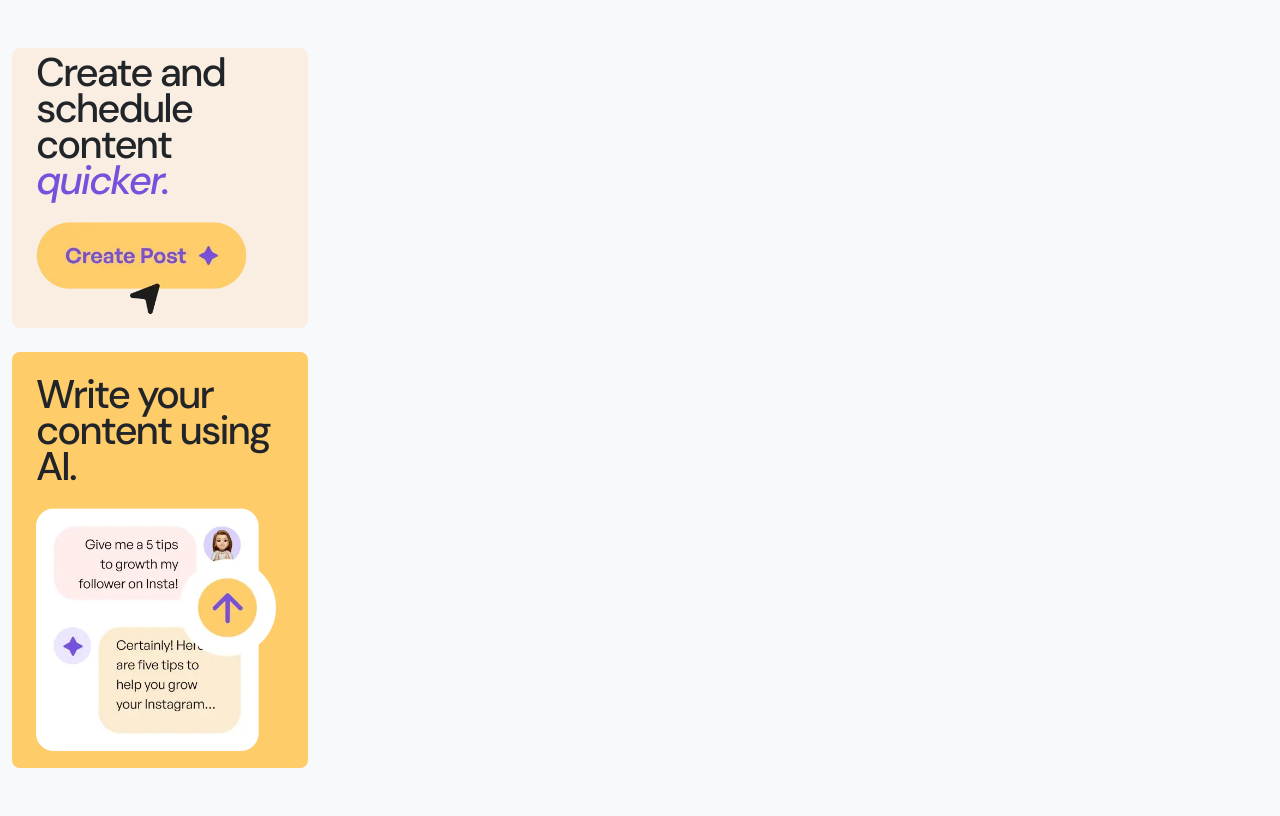
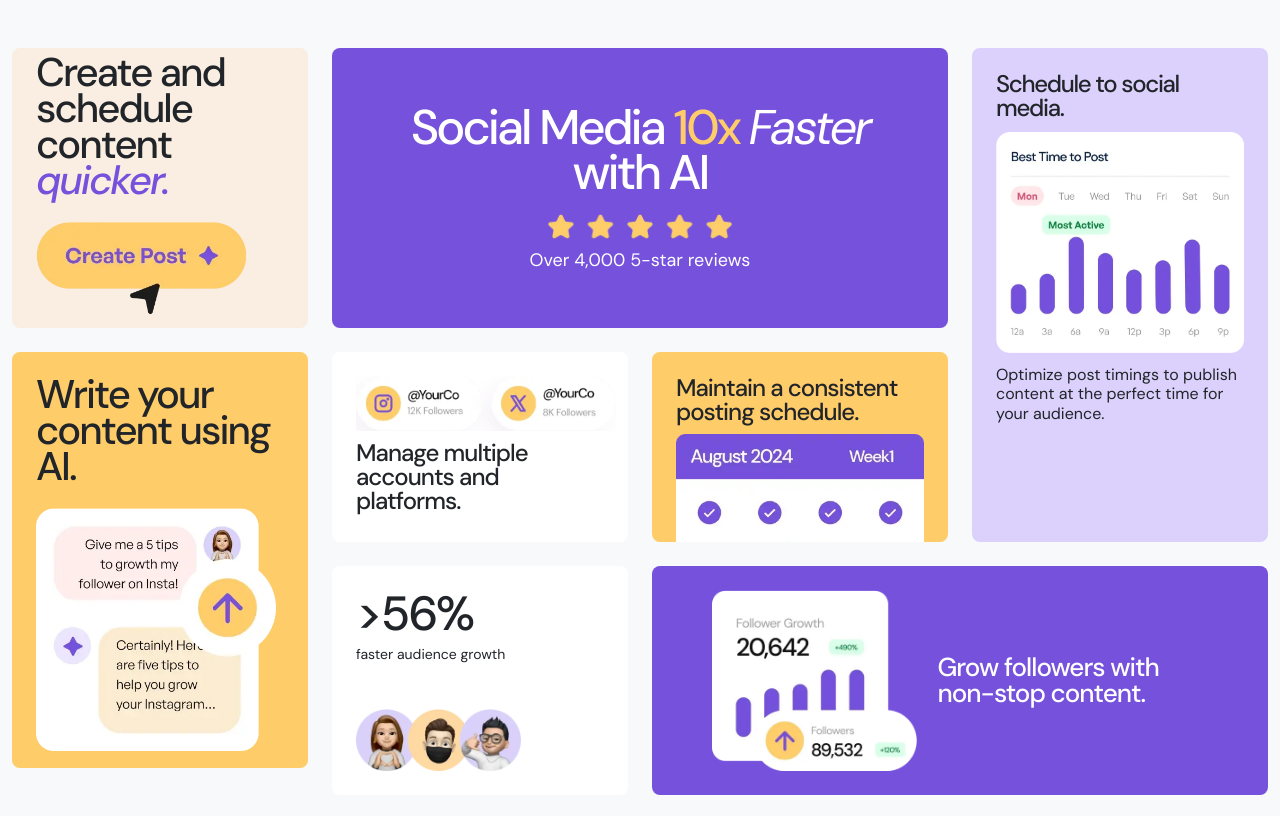
Before and after one commit to bindu953/SBA3-Bento-Grid-Main, a plain HTML site: page index.html in a window 1280 px wide. Drawn offline with nearby package versions, Linux system fonts and the light colour scheme.

Commit message:
Included the right section in index.html

```diff
--- a/index.html
+++ b/index.html
@@ -51,6 +51,119 @@
         </div>
       </div>
 
+      <!-- RIGHT SIDE: nine Bootstrap columns on desktop -->
+      <!-- RIGHT SIDE: nine Bootstrap columns on desktop -->
+      <div class="col-12 col-xl-9 order-1 order-xl-2">
+
+        <div class="d-flex flex-column gap-4 right-stack">
+
+          <!-- Top: central content (8/12) + tall schedule card (4/12) -->
+          <div class="row gx-4 gy-4 gy-xl-0 top-section">
+            <div class="col-12 col-xl-8">
+              <div class="d-flex flex-column gap-4 h-100">
+
+                <section
+                  class="card hero-card border-0 rounded-3 p-4 text-center d-flex flex-column align-items-center justify-content-center gap-2"
+                  aria-labelledby="hero-title">
+                  <h2 id="hero-title" class="card-title mb-0">Social Media <span>10x</span>
+                    <em>Faster</em> with AI
+                  </h2>
+                  <img class="img-fluid stars-image mt-2" src="./assets/images/illustration-five-stars.webp"
+                    alt="Five gold stars">
+                  <p class="mb-0 small">Over 4,000 5-star reviews</p>
+                </section>
+
+                <!-- Bootstrap half-width cards from tablet upward -->
+
+                <!-- Middle Row -->
+                <div class="row gx-4 gy-4 gy-xl-0 middle-row">
+
+                  <!-- Manage Multiple Accounts -->
+                  <div class="col-12 col-md-6 d-flex">
+                    <article class="card platforms-card border-0 rounded-3 p-4 w-100 d-flex flex-column gap-3">
+
+                      <img class="platforms-image" src="./assets/images/illustration-multiple-platforms.webp"
+                        alt="Social media accounts side by side">
+
+                      <h2 class="card-title mb-0">
+                        Manage multiple accounts and platforms.
+                      </h2>
+
+                    </article>
+                  </div>
+
+                  <!-- Consistent Schedule -->
+                  <div class="col-12 col-md-6 d-flex">
+                    <article class="card consistent-card border-0 rounded-3 p-4 w-100 d-flex flex-column gap-3">
+
+                      <h2 class="card-title mb-0">
+                        Maintain a consistent posting schedule.
+                      </h2>
+
+                      <img class="consistent-image" src="./assets/images/illustration-consistent-schedule.webp"
+                        alt="Content posting calendar">
+
+                    </article>
+                  </div>
+
+                </div>
+
+
+              </div>
+            </div>
+
+            <div class="col-12 col-xl-4">
+              <article class="card schedule-card border-0 rounded-3 p-4 h-100 d-flex flex-column gap-3">
+                <h2 class="card-title mb-0">Schedule to social media.</h2>
+                <img class="schedule-image" src="./assets/images/illustration-schedule-posts.webp"
+                  alt="A chart of best posting times">
+                <p class="mb-0">Optimize post timings to publish content at the perfect time for your
+                  audience.</p>
+              </article>
+            </div>
+          </div>
+
+          <!-- Bottom: 4 + 8 columns, with followers first on smaller screens -->
+
+          <!-- Bottom Section -->
+          <div class="row gx-4 gy-4 gy-xl-0 bottom-section">
+
+            <!-- Audience Growth -->
+            <div class="col-12 col-xl-4 order-2 order-xl-1">
+
+              <article class="card audience-card border-0 rounded-3 p-4 h-100 d-flex flex-column">
+
+                <h2 class="card-title mb-0">&gt;56%</h2>
+
+                <p class="mb-0">faster audience growth</p>
+
+                <img class="img-fluid audience-image" src="./assets/images/illustration-audience-growth.webp"
+                  alt="Three audience member avatars">
+
+              </article>
+            </div>
+
+            <!-- Grow Followers -->
+            <div class="col-12 col-xl-8 order-1 order-xl-2">
+
+              <article
+                class="card followers-card border-0 rounded-3 p-4 h-100 d-flex flex-column flex-md-row align-items-center justify-content-center gap-3 text-center text-md-start">
+
+                <img class="img-fluid followers-image" src="./assets/images/illustration-grow-followers.webp"
+                  alt="Follower growth chart">
+
+                <h2 class="card-title mb-0">
+                  Grow followers with non-stop content.
+                </h2>
+
+              </article>
+            </div>
+
+          </div>
+
+
+        </div>
+      </div>
 
     </div>
   </main>
```
